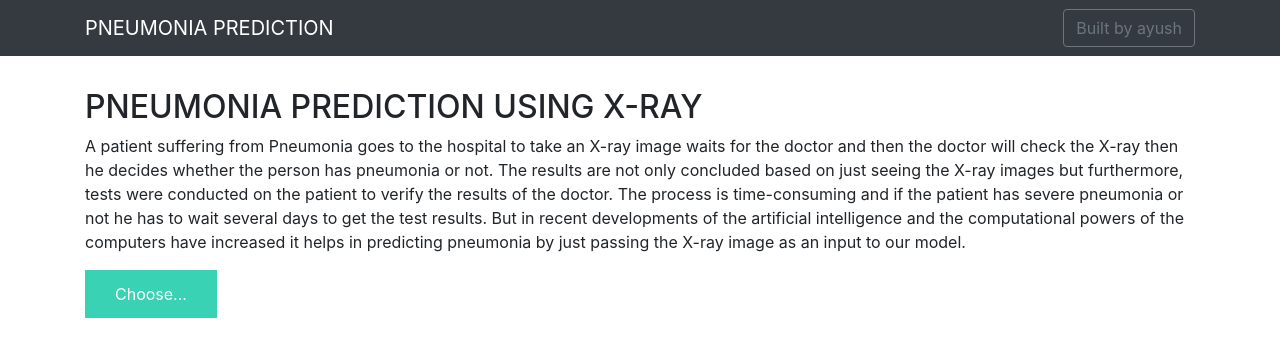
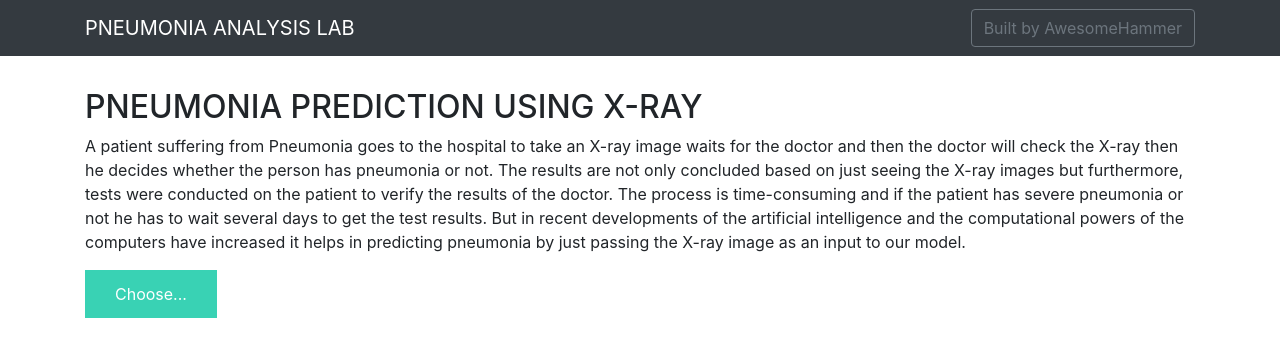
Before and after one commit to SmartPracticeschool/llSPS-INT-3346-Pneumonia-Prediction-using-X-RAY-images, a Flask app: page / in a window 1280 px wide. Shown: the top 357 px of the page. Run offline with Flask 2, Linux system fonts and the light colour scheme; some libraries are stand-ins or nearby versions.

Commit message:
minor headline changes

```diff
--- a/Pneumonia Project(SPS_PRO_182)/app.py
+++ b/Pneumonia Project(SPS_PRO_182)/app.py
@@ -1,10 +1,7 @@
 #PNEUMONIA PREDICTION USING X-RAY by Ayush Patel
-#Project ID:SPS_PRO_182
-
 
 #importing libraries
 from __future__ import division, print_function
-import sys
 import os
 import glob
 import numpy as np
@@ -14,18 +11,18 @@ from keras.models import load_model
 from keras import backend
 from tensorflow.keras import backend
 import tensorflow as tf
-global graph
-graph=tf.get_default_graph()
-from skimage.transform import resize
+#from skimage.transform import resize
 # Flask utilities
 from flask import Flask, redirect, url_for, request, render_template
 from werkzeug.utils import secure_filename
 
+global graph
+graph=tf.get_default_graph()
 
 
 app = Flask(__name__)
 
-# importing model of x-ray prediction
+# importing x-ray prediction model
 MODEL_PATH = 'models/model.h5'
 
 # Loading trained model...
--- a/Pneumonia Project(SPS_PRO_182)/templates/base.html
+++ b/Pneumonia Project(SPS_PRO_182)/templates/base.html
@@ -4,7 +4,7 @@
     <meta charset="UTF-8">
     <meta name="viewport" content="width=device-width, initial-scale=1.0">
     <meta http-equiv="X-UA-Compatible" content="ie=edge">
-    <title>PNEUMONIA PREDICTION USING X-RAY</title>
+    <title>PNEUMONIA ANALYSIS</title>
     <link href="https://cdn.bootcss.com/bootstrap/4.0.0/css/bootstrap.min.css" rel="stylesheet">
     <script src="https://cdn.bootcss.com/popper.js/1.12.9/umd/popper.min.js"></script>
     <script src="https://cdn.bootcss.com/jquery/3.3.1/jquery.min.js"></script>
@@ -15,8 +15,8 @@
 <body>
     <nav class="navbar navbar-dark bg-dark">
         <div class="container">
-            <a class="navbar-brand" href="#">PNEUMONIA PREDICTION</a>
-            <button class="btn btn-outline-secondary my-2 my-sm-0" type="submit">Built by ayush</button>
+            <a class="navbar-brand" href="#">PNEUMONIA ANALYSIS LAB</a>
+            <button class="btn btn-outline-secondary my-2 my-sm-0" type="submit">Built by AwesomeHammer</button>
         </div>
     </nav>
     <div class="container">
```
Also changed, not shown: Pneumonia Project(SPS_PRO_182)/templates/index.html (+7 -1 lines), Pneumonia Project(SPS_PRO_182)/uploads/NORMAL2-IM-1440-0001.jpeg (deleted), Pneumonia Project(SPS_PRO_182)/uploads/NORMAL2-IM-1442-0001.jpeg (deleted), Pneumonia Project(SPS_PRO_182)/uploads/person1946_bacteria_4874.jpeg (deleted), Pneumonia Project(SPS_PRO_182)/uploads/person1949_bacteria_4880.jpeg (deleted), Pneumonia Project(SPS_PRO_182)/uploads/person1951_bacteria_4882.jpeg (deleted), Pneumonia Project(SPS_PRO_182)/uploads/person1952_bacteria_4883.jpeg (deleted).
